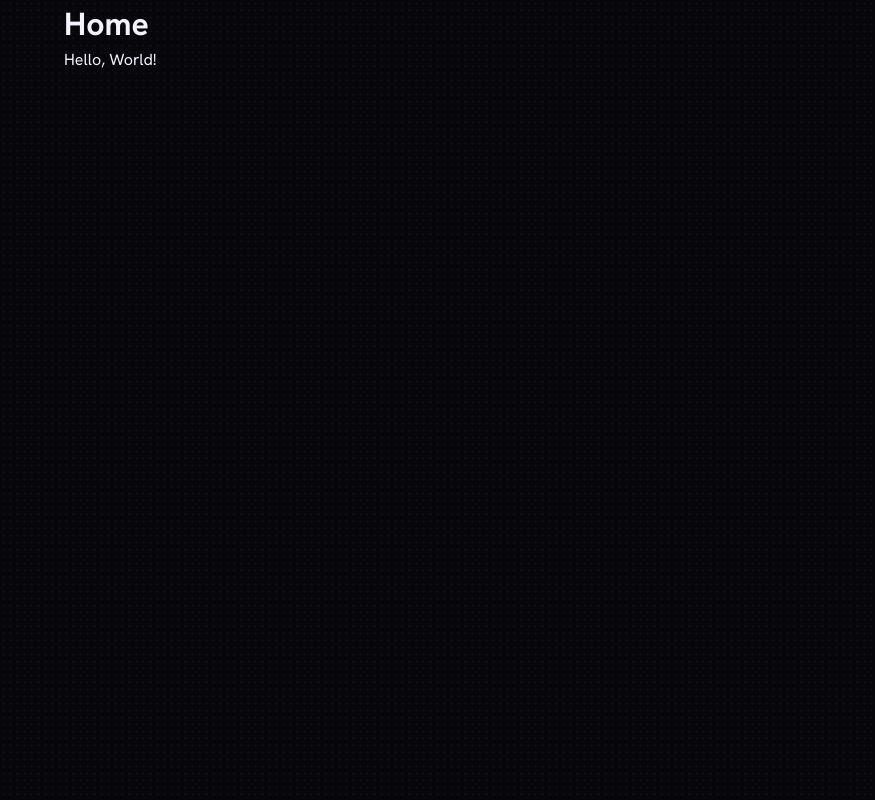
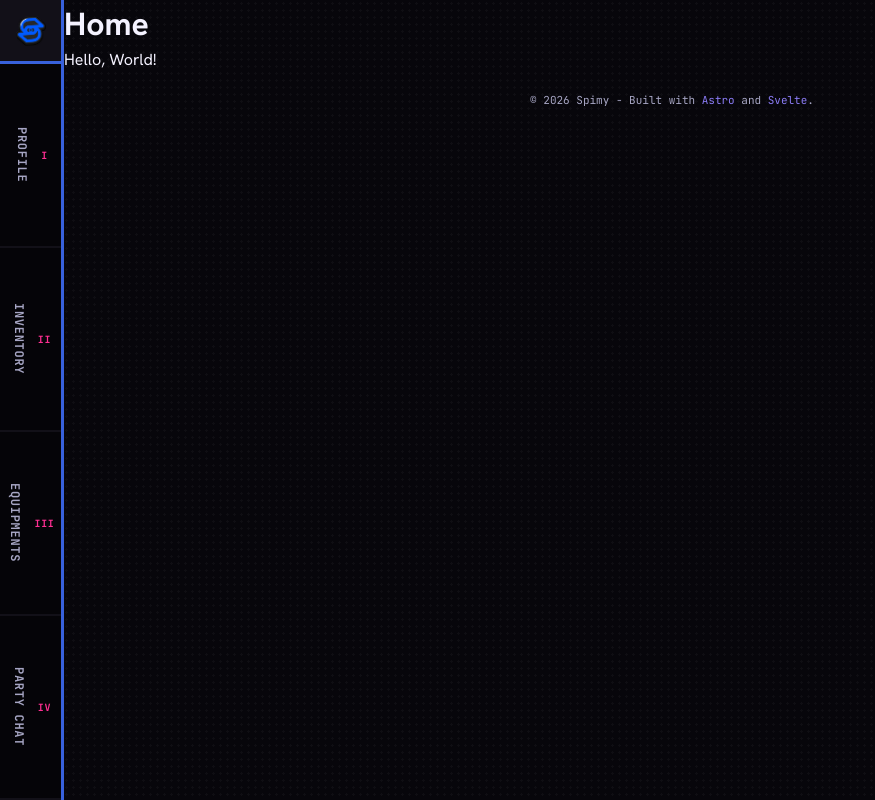
Before and after one commit to Spimy/spimy.dev, an Astro site: page / in a window 1280 px wide. Shown: the whole page, without its empty margins (0-875 px from the left). Built offline with nearby package versions, Linux system fonts and the light colour scheme; Astro itself is replaced by a stand-in of ours.

Commit message:
update layout to include navbar and footer

```diff
--- a/src/layouts/Layout.astro
+++ b/src/layouts/Layout.astro
@@ -1,8 +1,10 @@
 ---
+import EdgeNav from '../components/EdgeNav.astro';
 import '../css/styles.css';
 
 interface Props {
 	title: string;
+	description: string;
 }
 ---
 
@@ -11,22 +13,50 @@ interface Props {
 	<head>
 		<meta charset="utf-8" />
 		<meta name="viewport" content="width=device-width" />
-		<link rel="icon" type="image/svg+xml" href="/favicon.svg" />
-		<link rel="icon" href="/favicon.ico" />
-		<link href="https://fonts.googleapis.com/css2?family=Anton&family=Hanken+Grotesk:wght@400;500;600;700&family=JetBrains+Mono:wght@400;500;600;700&display=swap" rel="stylesheet" />
+		<link rel="icon" type="image/png" href="/favicon.png" />
+		<link
+			href="https://fonts.googleapis.com/css2?family=Anton&family=Hanken+Grotesk:wght@400;500;600;700&family=JetBrains+Mono:wght@400;500;600;700&display=swap"
+			rel="stylesheet"
+		/>
 		<meta name="generator" content={Astro.generator} />
+
+		<link rel="preconnect" href="https://fonts.googleapis.com" />
+		<link rel="preconnect" href="https://fonts.gstatic.com" crossorigin />
+
 		<title>Spimy's Portfolio - {Astro.props.title}</title>
+		<meta name="description" content={Astro.props.description} />
 	</head>
 	<body>
+		<a href="#main-content" class="skip-link">Skip to content</a>
+
+		<slot name="state" />
+
+		<EdgeNav />
+
 		<slot />
+
+		<footer class="build-note">
+			© {new Date().getFullYear()} Spimy - Built with <a
+				href="https://astro.build"
+				target="_blank"
+				rel="noopener noreferrer">Astro</a
+			> and <a
+				href="https://svelte.dev"
+				target="_blank"
+				rel="noopener noreferrer">Svelte</a
+			>.
+		</footer>
 	</body>
 </html>
 
 <style>
-	html,
-	body {
-		margin: 0;
-		width: 100%;
-		height: 100%;
+	footer.build-note {
+		position: relative;
+		z-index: 1;
+		text-align: center;
+		padding: 1.25rem 1.25rem 5.625rem;
+		font-family: var(--font-mono);
+		font-size: 0.6875rem;
+		color: var(--text-muted);
 	}
 </style>
```
